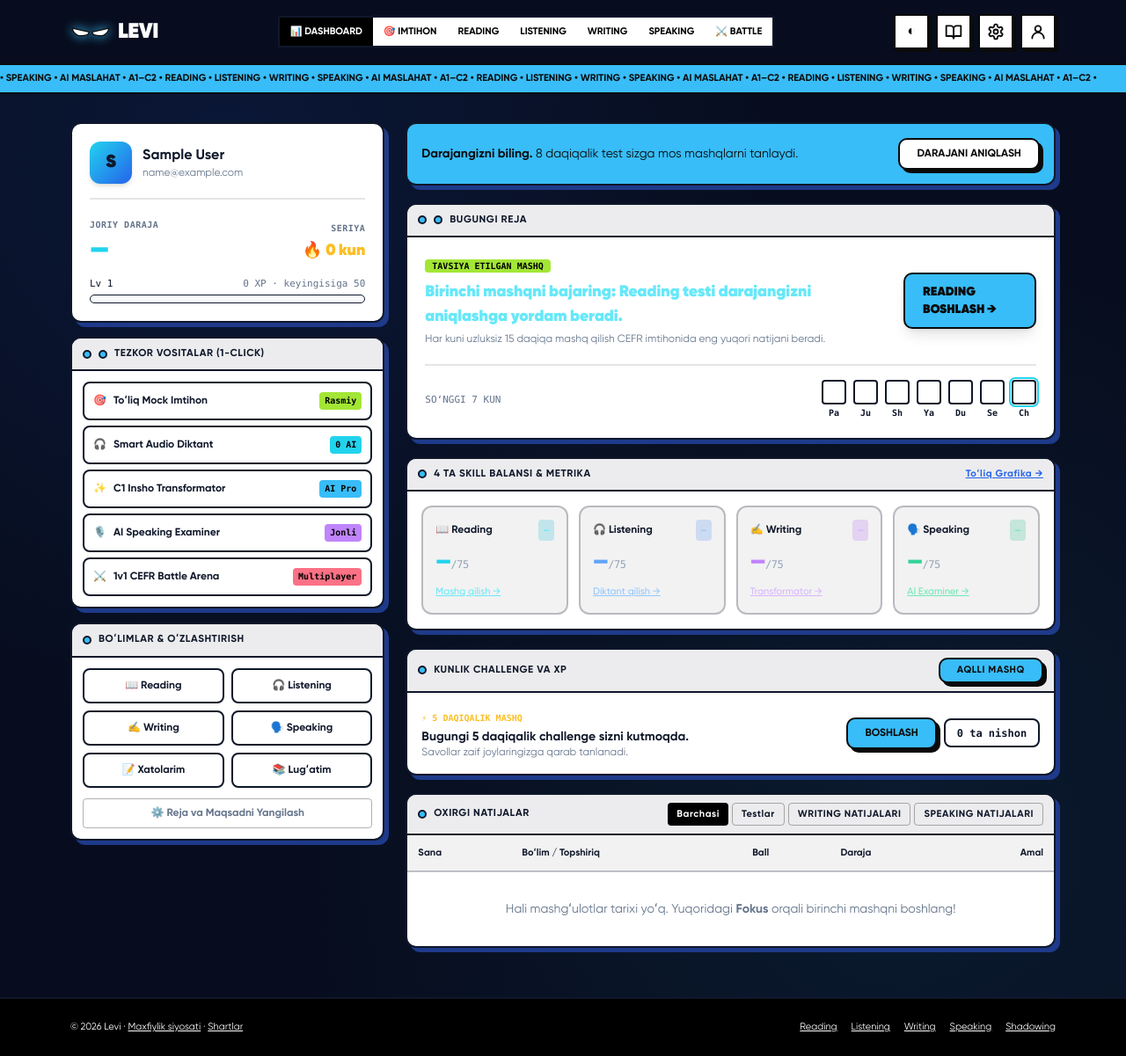
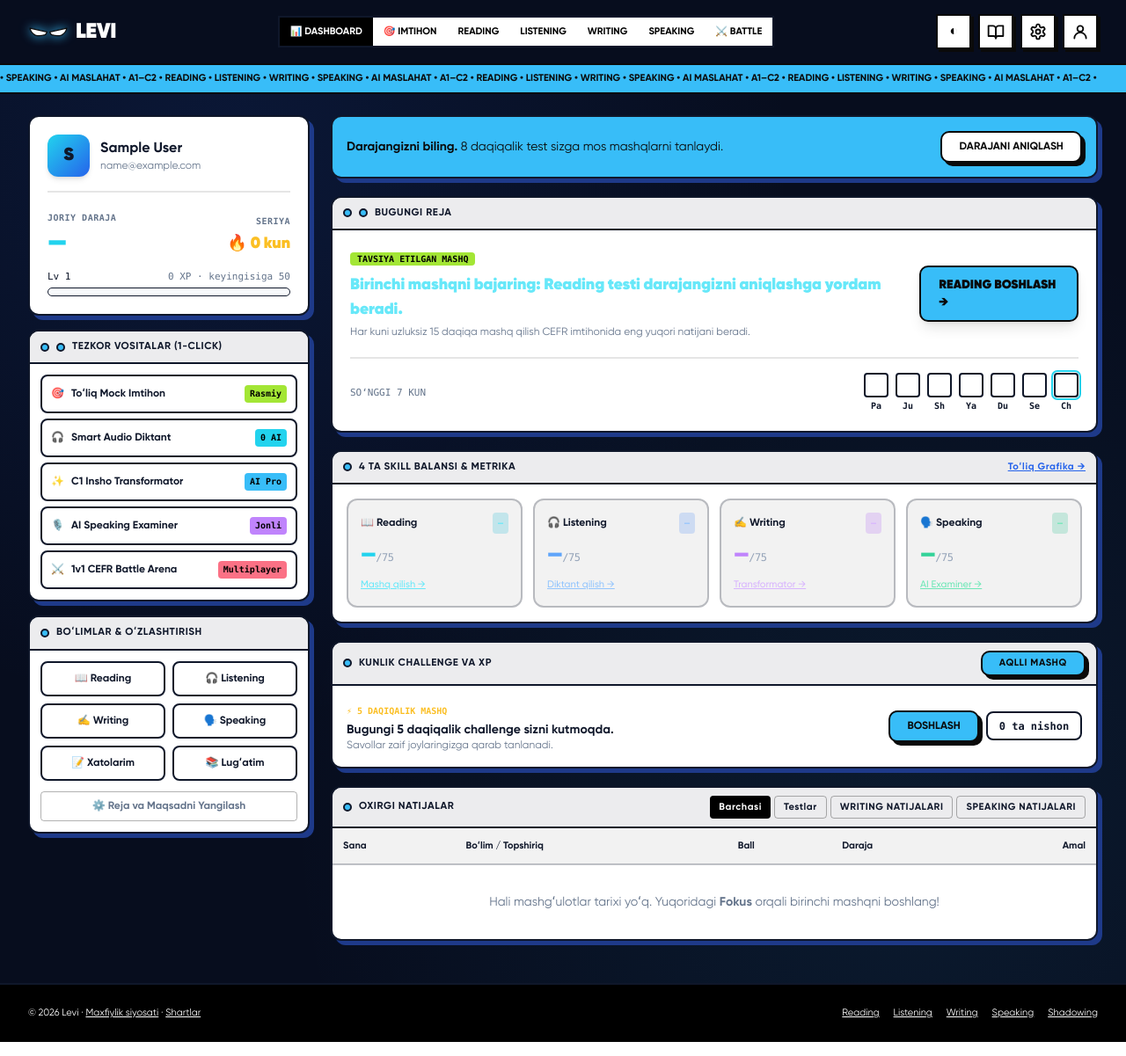
Before and after one commit to fayzalinishonov103-hash/cefr_platform, a Flask app: page /dashboard in a window 1280 px wide. Shown: the whole page at 88% size. Run offline with Flask 3, Linux system fonts and the light colour scheme; the visitor is signed in with stand-in values (Sample User, id 1); data comes from the database, SQL or seed files in the repository; data that the repository does not hold is empty; parts of the project's set-up code (start-up, migrations or seed data) failed here and were passed over; some libraries are stand-ins or nearby versions; some web fonts are replaced.

Commit message:
Align dashboard to the left: full-width left-anchored layout with dedicated left sidebar

```diff
--- a/templates/base.html
+++ b/templates/base.html
@@ -205,7 +205,7 @@ html.intro.intro-skip body>*:not(#intro){animation:iShow .35s ease forwards}
 {% endif %}
 <a class="skip" href="#top">Asosiy qismga oʻtish</a>
 <header class="bg-[var(--bg)]">
-  <div class="max-w-6xl mx-auto px-4 py-4 flex items-center justify-between gap-3">
+  <div class="{% block header_container %}max-w-6xl mx-auto px-4{% endblock %} py-4 flex items-center justify-between gap-3">
     <a href="{{ url_for('main.index') }}" class="logo hd text-2xl flex items-center gap-2" aria-label="Levi: bosh sahifa">
       <svg class="logo-eyes" width="46" height="15" viewBox="0 8 220 54" aria-hidden="true"><path d="M10 14 L102 34 Q100 45 91 50 Q62 58 40 52 Q17 42 10 14 Z" fill="#fff" stroke="#0a0a0a" stroke-width="6" stroke-linejoin="round"/><path d="M210 14 L118 34 Q120 45 129 50 Q158 58 180 52 Q203 42 210 14 Z" fill="#fff" stroke="#0a0a0a" stroke-width="6" stroke-linejoin="round"/></svg>
       <span>LEVI</span></a>
@@ -269,7 +269,7 @@ html.intro.intro-skip body>*:not(#intro){animation:iShow .35s ease forwards}
 {% block ticker %}<div class="tick" aria-hidden="true"><div>READING • LISTENING • WRITING • SPEAKING • AI MASLAHAT • A1–C2 • READING • LISTENING • WRITING • SPEAKING • AI MASLAHAT • A1–C2 • READING • LISTENING • WRITING • SPEAKING • AI MASLAHAT • A1–C2 • READING • LISTENING • WRITING • SPEAKING • AI MASLAHAT • A1–C2 •</div></div>
 
 {% endblock %}
-<main id="top" class="max-w-6xl mx-auto px-4 py-8">
+<main id="top" class="{% block main_container %}max-w-6xl mx-auto px-4 py-8{% endblock %}">
 {% with messages = get_flashed_messages(with_categories=true) %}{% for cat, msg in messages %}
   <div class="win mb-5 px-4 py-3 text-sm" role="alert" style="{{ 'background:#fff0f0' if cat == 'error' else 'background:var(--lime);color:#0a0a0a' }}">{{ msg }}</div>
 {% endfor %}{% endwith %}
@@ -282,7 +282,7 @@ html.intro.intro-skip body>*:not(#intro){animation:iShow .35s ease forwards}
 {% block content %}{% endblock %}
 </main>
 <footer class="border-t-2 border-black bg-black text-white mt-6">
-  <div class="max-w-6xl mx-auto px-4 py-6 text-[11px] flex flex-wrap justify-between gap-3">
+  <div class="{% block footer_container %}max-w-6xl mx-auto px-4{% endblock %} py-6 text-[11px] flex flex-wrap justify-between gap-3">
     <span>© 2026 Levi · <a class="underline" href="{{ url_for('onboarding.privacy') }}">Maxfiylik siyosati</a> · <a class="underline" href="{{ url_for('onboarding.terms') }}">Shartlar</a></span>
     <span class="flex flex-wrap gap-4"><a class="underline" href="{{ url_for('reading.tests') }}">Reading</a><a class="underline" href="{{ url_for('listening.tests') }}">Listening</a><a class="underline" href="{{ url_for('writing.tasks') }}">Writing</a><a class="underline" href="{{ url_for('speaking.tasks') }}">Speaking</a><a class="underline" href="{{ url_for('shadowing.videos') }}">Shadowing</a></span>
   </div>
--- a/templates/dashboard.html
+++ b/templates/dashboard.html
@@ -1,13 +1,17 @@
 {% extends "base.html" %}
 {% block title %}Dashboard — Levi CEFR{% endblock %}
 
+{% block header_container %}w-full px-4 sm:px-6 lg:px-8{% endblock %}
+{% block main_container %}w-full px-4 sm:px-6 lg:px-8 py-6 text-left{% endblock %}
+{% block footer_container %}w-full px-4 sm:px-6 lg:px-8{% endblock %}
+
 {% block content %}
-<div class="grid lg:grid-cols-12 gap-6 items-start">
+<div class="flex flex-col lg:flex-row items-start gap-6 w-full text-left">
 
   <!-- ============================================================== -->
   <!-- CHAP PANEL (LEFT SIDEBAR): Foydalanuvchi & Tezkor Navigatsiya   -->
   <!-- ============================================================== -->
-  <aside class="lg:col-span-4 space-y-4 lg:sticky lg:top-4">
+  <aside class="w-full lg:w-80 xl:w-88 flex-shrink-0 space-y-4 lg:sticky lg:top-4 text-left">
 
     <!-- 1. Foydalanuvchi Kartasi & Darajasi -->
     <div class="win p-5 relative overflow-hidden">
@@ -134,7 +138,7 @@
   <!-- ============================================================== -->
   <!-- ASOSIY ISH MAYDONI (MAIN CONTENT): Fokus & Natijalar           -->
   <!-- ============================================================== -->
-  <main class="lg:col-span-8 space-y-5">
+  <div class="flex-1 w-full min-w-0 space-y-5 text-left">
 
     <!-- Placement banner -->
     <section class="win warn">
@@ -392,7 +396,7 @@
       </div>
     </section>
 
-  </main>
+  </div>
 </div>
 
 <script>
```
